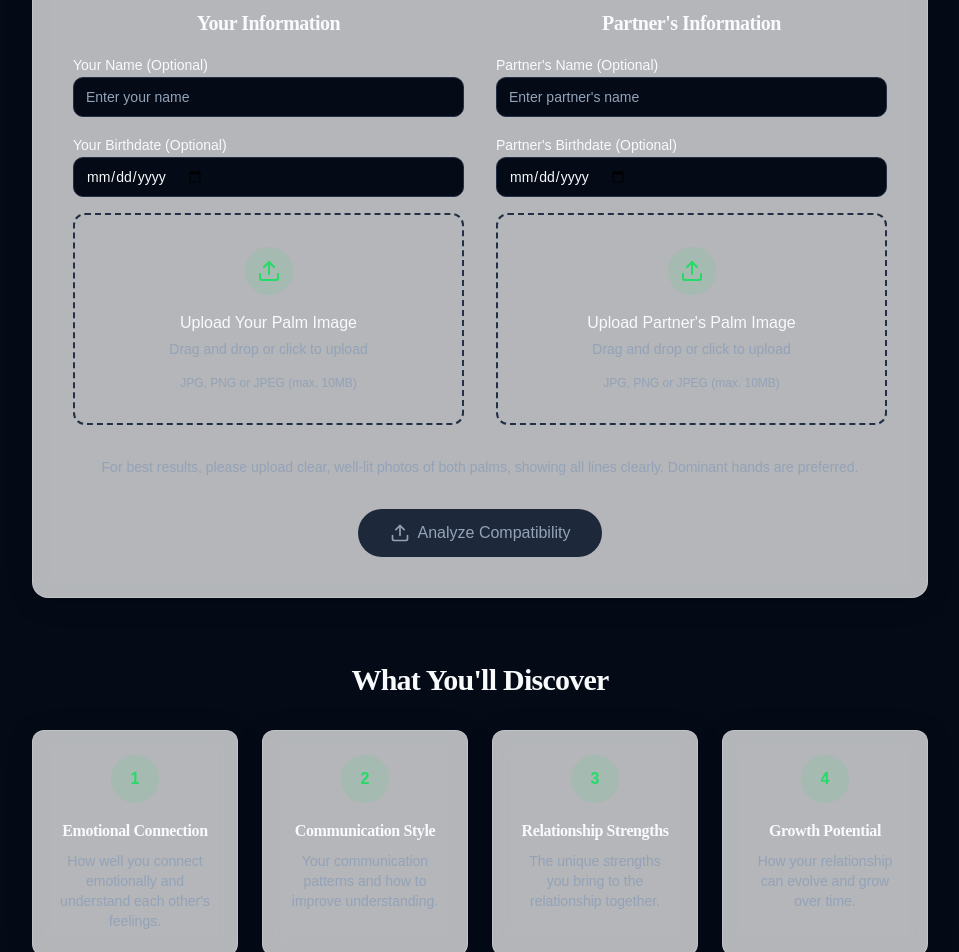
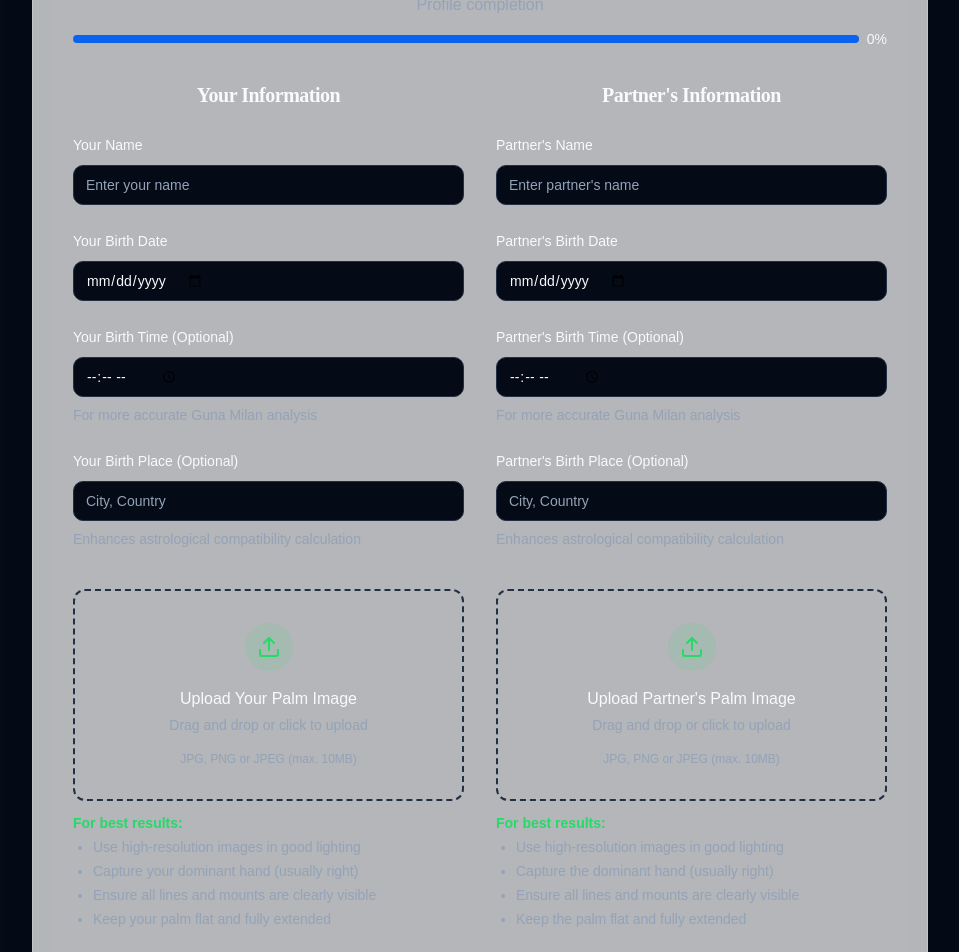
Before and after one commit to DrMamtaSaini/palmistry-connect, a React (Vite) app: page /compatibility in a window 1280 px wide. Shown: the part 760-1712 px from the top of the page, without its empty margins (160-1119 px from the left). Built offline with nearby package versions, Linux system fonts and the light colour scheme.

Commit message:
Add birth details and image instructions
Add form fields for birth details and instructions for palm image quality.

```diff
--- a/src/pages/Compatibility.tsx
+++ b/src/pages/Compatibility.tsx
@@ -12,25 +12,90 @@ import { useToast } from '@/hooks/use-toast';
 import { Alert, AlertDescription, AlertTitle } from '@/components/ui/alert';
 import { Input } from '@/components/ui/input';
 import { Label } from '@/components/ui/label';
+import { Progress } from '@/components/ui/progress';
+import { Form, FormField, FormItem, FormLabel, FormControl, FormDescription, FormMessage } from '@/components/ui/form';
+import { useForm } from 'react-hook-form';
+import { zodResolver } from '@hookform/resolvers/zod';
+import * as z from 'zod';
+
+const birthDetailsSchema = z.object({
+  name: z.string().min(1, "Name is required"),
+  birthDate: z.string().min(1, "Birth date is required"),
+  birthTime: z.string().optional(),
+  birthPlace: z.string().optional(),
+});
+
+const compatibilitySchema = z.object({
+  yourDetails: birthDetailsSchema,
+  partnerDetails: birthDetailsSchema
+});
 
 const Compatibility = () => {
   const [yourPalmImage, setYourPalmImage] = useState<File | null>(null);
   const [partnerPalmImage, setPartnerPalmImage] = useState<File | null>(null);
-  const [yourName, setYourName] = useState<string>('');
-  const [partnerName, setPartnerName] = useState<string>('');
-  const [yourBirthdate, setYourBirthdate] = useState<string>('');
-  const [partnerBirthdate, setPartnerBirthdate] = useState<string>('');
   const [isUploading, setIsUploading] = useState(false);
-  const [compatibilityResult, setCompatibilityResult] = useState<string | null>(null);
   const [error, setError] = useState<string | null>(null);
+  const [completionProgress, setCompletionProgress] = useState(0);
   const { gemini, isConfigured } = useGemini();
   const { toast } = useToast();
   const navigate = useNavigate();
+
+  const form = useForm<z.infer<typeof compatibilitySchema>>({
+    resolver: zodResolver(compatibilitySchema),
+    defaultValues: {
+      yourDetails: {
+        name: '',
+        birthDate: '',
+        birthTime: '',
+        birthPlace: ''
+      },
+      partnerDetails: {
+        name: '',
+        birthDate: '',
+        birthTime: '',
+        birthPlace: ''
+      }
+    }
+  });
 
   useEffect(() => {
     const cleanup = revealAnimation();
     return cleanup;
   }, []);
+
+  useEffect(() => {
+    // Calculate completion progress
+    let progress = 0;
+
+    // Required fields: 2 names, 2 birthdates, 2 images
+    const requiredFields = 6;
+    let completedFields = 0;
+
+    // Check required fields
+    if (form.getValues('yourDetails.name')) completedFields++;
+    if (form.getValues('yourDetails.birthDate')) completedFields++;
+    if (form.getValues('partnerDetails.name')) completedFields++;
+    if (form.getValues('partnerDetails.birthDate')) completedFields++;
+    if (yourPalmImage) completedFields++;
+    if (partnerPalmImage) completedFields++;
+
+    // Optional fields: 2 birthTimes, 2 birthPlaces (these add a small bonus)
+    const optionalFields = 4;
+    let optionalCompleted = 0;
+
+    if (form.getValues('yourDetails.birthTime')) optionalCompleted++;
+    if (form.getValues('yourDetails.birthPlace')) optionalCompleted++;
+    if (form.getValues('partnerDetails.birthTime')) optionalCompleted++;
+    if (form.getValues('partnerDetails.birthPlace')) optionalCompleted++;
+
+    // Calculate base progress from required fields
+    progress = (completedFields / requiredFields) * 85;
+
+    // Add bonus from optional fields
+    progress += (optionalCompleted / optionalFields) * 15;
+
+    setCompletionProgress(Math.round(progress));
+  }, [form.watch(), yourPalmImage, partnerPalmImage]);
 
   const handleYourImageSelect = (file: File) => {
     setYourPalmImage(file);
@@ -42,8 +107,15 @@ const Compatibility = () => {
     setError(null);
   };
 
-  const handleUpload = async () => {
-    if (!yourPalmImage || !partnerPalmImage) return;
+  const onSubmit = async (values: z.infer<typeof compatibilitySchema>) => {
+    if (!yourPalmImage || !partnerPalmImage) {
+      toast({
+        title: "Missing Images",
+        description: "Please upload both palm images for analysis.",
+        variant: "destructive"
+      });
+      return;
+    }
 
     if (!isConfigured || !gemini) {
       toast({
@@ -62,20 +134,28 @@ const Compatibility = () => {
       const yourPalmBase64 = await fileToBase64(yourPalmImage);
       const partnerPalmBase64 = await fileToBase64(partnerPalmImage);
 
-      // Store names and birthdates in sessionStorage for the results page
-      sessionStorage.setItem('yourName', yourName);
-      sessionStorage.setItem('partnerName', partnerName);
-      sessionStorage.setItem('yourBirthdate', yourBirthdate);
-      sessionStorage.setItem('partnerBirthdate', partnerBirthdate);
+      // Store birth details in sessionStorage for the results page
+      sessionStorage.setItem('yourName', values.yourDetails.name);
+      sessionStorage.setItem('partnerName', values.partnerDetails.name);
+      sessionStorage.setItem('yourBirthdate', values.yourDetails.birthDate);
+      sessionStorage.setItem('partnerBirthdate', values.partnerDetails.birthDate);
+      sessionStorage.setItem('yourBirthTime', values.yourDetails.birthTime || '');
+      sessionStorage.setItem('partnerBirthTime', values.partnerDetails.birthTime || '');
+      sessionStorage.setItem('yourBirthPlace', values.yourDetails.birthPlace || '');
+      sessionStorage.setItem('partnerBirthPlace', values.partnerDetails.birthPlace || '');
 
       // Analyze compatibility using Gemini
       const result = await gemini.checkCompatibility(
         yourPalmBase64,
         partnerPalmBase64,
-        yourName || undefined,
-        partnerName || undefined,
-        yourBirthdate || undefined,
-        partnerBirthdate || undefined
+        values.yourDetails.name,
+        values.partnerDetails.name,
+        values.yourDetails.birthDate,
+        values.partnerDetails.birthDate,
+        values.yourDetails.birthTime,
+        values.partnerDetails.birthTime,
+        values.yourDetails.birthPlace,
+        values.partnerDetails.birthPlace
       );
 
       // Store result and navigate to results page
@@ -136,7 +216,15 @@ const Compatibility = () => {
           )}
 
           <div className="max-w-4xl mx-auto glass-panel rounded-2xl p-10 mb-16 reveal">
-            <h2 className="heading-md mb-8 text-center">Upload Palm Images</h2>
+            <h2 className="heading-md mb-4 text-center">Complete Your Compatibility Profile</h2>
+
+            <div className="mb-8">
+              <p className="text-center text-muted-foreground mb-3">Profile completion</p>
+              <div className="flex items-center gap-2">
+                <Progress value={completionProgress} className="h-2" />
+                <span className="text-sm font-medium">{completionProgress}%</span>
+              </div>
+            </div>
 
             {error && (
               <Alert variant="destructive" className="mb-6">
@@ -148,79 +236,184 @@ const Compatibility = () => {
               </Alert>
             )}
 
-            <div className="grid md:grid-cols-2 gap-8 mb-8">
-              <div>
+            <Form {...form}>
+              <form onSubmit={form.handleSubmit(onSubmit)} className="space-y-8">
+                <div className="grid md:grid-cols-2 gap-8">
+                  {/* Your Information */}
+                  <div className="space-y-6">
                     <h3 className="text-xl font-semibold mb-4 text-center">Your Information</h3>
-                <div className="space-y-4 mb-4">
-                  <div>
-                    <Label htmlFor="yourName">Your Name (Optional)</Label>
-                    <Input
-                      id="yourName"
-                      placeholder="Enter your name"
-                      value={yourName}
-                      onChange={(e) => setYourName(e.target.value)}
+
+                    <FormField
+                      control={form.control}
+                      name="yourDetails.name"
+                      render={({ field }) => (
+                        <FormItem>
+                          <FormLabel>Your Name</FormLabel>
+                          <FormControl>
+                            <Input placeholder="Enter your name" {...field} />
+                          </FormControl>
+                          <FormMessage />
+                        </FormItem>
+                      )}
                     />
-                  </div>
-                  <div>
-                    <Label htmlFor="yourBirthdate">Your Birthdate (Optional)</Label>
-                    <Input
-                      id="yourBirthdate"
-                      type="date"
-                      value={yourBirthdate}
-                      onChange={(e) => setYourBirthdate(e.target.value)}
+
+                    <FormField
+                      control={form.control}
+                      name="yourDetails.birthDate"
+                      render={({ field }) => (
+                        <FormItem>
+                          <FormLabel>Your Birth Date</FormLabel>
+                          <FormControl>
+                            <Input type="date" {...field} />
+                          </FormControl>
+                          <FormMessage />
+                        </FormItem>
+                      )}
                     />
-                  </div>
-                </div>
+
+                    <FormField
+                      control={form.control}
+                      name="yourDetails.birthTime"
+                      render={({ field }) => (
+                        <FormItem>
+                          <FormLabel>Your Birth Time (Optional)</FormLabel>
+                          <FormControl>
+                            <Input type="time" {...field} />
+                          </FormControl>
+                          <FormDescription>
+                            For more accurate Guna Milan analysis
+                          </FormDescription>
+                          <FormMessage />
+                        </FormItem>
+                      )}
+                    />
+
+                    <FormField
+                      control={form.control}
+                      name="yourDetails.birthPlace"
+                      render={({ field }) => (
+                        <FormItem>
+                          <FormLabel>Your Birth Place (Optional)</FormLabel>
+                          <FormControl>
+                            <Input placeholder="City, Country" {...field} />
+                          </FormControl>
+                          <FormDescription>
+                            Enhances astrological compatibility calculation
+                          </FormDescription>
+                          <FormMessage />
+                        </FormItem>
+                      )}
+                    />
+
+                    <div className="pt-4">
                       <ImageUploader
                         onImageSelect={handleYourImageSelect}
                         label="Upload Your Palm Image"
                         imagePreviewClassName="aspect-[3/4]"
                       />
+                      <div className="mt-3 text-sm text-muted-foreground">
+                        <p className="font-semibold text-primary">For best results:</p>
+                        <ul className="list-disc pl-5 space-y-1 mt-1">
+                          <li>Use high-resolution images in good lighting</li>
+                          <li>Capture your dominant hand (usually right)</li>
+                          <li>Ensure all lines and mounts are clearly visible</li>
+                          <li>Keep your palm flat and fully extended</li>
+                        </ul>
+                      </div>
+                    </div>
                   </div>
 
-              <div>
+                  {/* Partner's Information */}
+                  <div className="space-y-6">
                     <h3 className="text-xl font-semibold mb-4 text-center">Partner's Information</h3>
-                <div className="space-y-4 mb-4">
-                  <div>
-                    <Label htmlFor="partnerName">Partner's Name (Optional)</Label>
-                    <Input
-                      id="partnerName"
-                      placeholder="Enter partner's name"
-                      value={partnerName}
-                      onChange={(e) => setPartnerName(e.target.value)}
+
+                    <FormField
+                      control={form.control}
+                      name="partnerDetails.name"
+                      render={({ field }) => (
+                        <FormItem>
+                          <FormLabel>Partner's Name</FormLabel>
+                          <FormControl>
+                            <Input placeholder="Enter partner's name" {...field} />
+                          </FormControl>
+                          <FormMessage />
+                        </FormItem>
+                      )}
                     />
-                  </div>
-                  <div>
-                    <Label htmlFor="partnerBirthdate">Partner's Birthdate (Optional)</Label>
-                    <Input
-                      id="partnerBirthdate"
-                      type="date"
-                      value={partnerBirthdate}
-                      onChange={(e) => setPartnerBirthdate(e.target.value)}
+
+                    <FormField
+                      control={form.control}
+                      name="partnerDetails.birthDate"
+                      render={({ field }) => (
+                        <FormItem>
+                          <FormLabel>Partner's Birth Date</FormLabel>
+                          <FormControl>
+                            <Input type="date" {...field} />
+                          </FormControl>
+                          <FormMessage />
+                        </FormItem>
+                      )}
                     />
-                  </div>
-                </div>
+
+                    <FormField
+                      control={form.control}
+                      name="partnerDetails.birthTime"
+                      render={({ field }) => (
+                        <FormItem>
+                          <FormLabel>Partner's Birth Time (Optional)</FormLabel>
+                          <FormControl>
+                            <Input type="time" {...field} />
+                          </FormControl>
+                          <FormDescription>
+                            For more accurate Guna Milan analysis
+                          </FormDescription>
+                          <FormMessage />
+                        </FormItem>
+                      )}
+                    />
+
+                    <FormField
+                      control={form.control}
+                      name="partnerDetails.birthPlace"
+                      render={({ field }) => (
+                        <FormItem>
+                          <FormLabel>Partner's Birth Place (Optional)</FormLabel>
+                          <FormControl>
+                            <Input placeholder="City, Country" {...field} />
+                          </FormControl>
+                          <FormDescription>
+                            Enhances astrological compatibility calculation
+                          </FormDescription>
+                          <FormMessage />
+                        </FormItem>
+                      )}
+                    />
+
+                    <div className="pt-4">
                       <ImageUploader
                         onImageSelect={handlePartnerImageSelect}
                         label="Upload Partner's Palm Image"
                         imagePreviewClassName="aspect-[3/4]"
                       />
+                      <div className="mt-3 text-sm text-muted-foreground">
+                        <p className="font-semibold text-primary">For best results:</p>
+                        <ul className="list-disc pl-5 space-y-1 mt-1">
+                          <li>Use high-resolution images in good lighting</li>
+                          <li>Capture the dominant hand (usually right)</li>
+                          <li>Ensure all lines and mounts are clearly visible</li>
+                          <li>Keep the palm flat and fully extended</li>
+                        </ul>
+                      </div>
+                    </div>
                   </div>
                 </div>
 
-            <div className="text-center mb-8">
-              <p className="text-muted-foreground text-sm">
-                For best results, please upload clear, well-lit photos of both palms,
-                showing all lines clearly. Dominant hands are preferred.
-              </p>
-            </div>
-
-            <div className="flex justify-center">
+                <div className="text-center mt-8">
                   <button
-                onClick={handleUpload}
+                    type="submit"
                     disabled={!yourPalmImage || !partnerPalmImage || isUploading || !isConfigured}
                     className={`
-                  px-8 py-3 rounded-full text-base font-medium flex items-center transition-all
+                      px-8 py-3 rounded-full text-base font-medium flex items-center transition-all mx-auto
                       ${(!yourPalmImage || !partnerPalmImage || !isConfigured)
                         ? 'bg-muted text-muted-foreground cursor-not-allowed'
                         : 'bg-primary text-primary-foreground hover:bg-primary/90'
@@ -242,7 +435,12 @@ const Compatibility = () => {
                       </>
                     )}
                   </button>
+                  <p className="text-sm text-muted-foreground mt-4">
+                    More complete birth details result in a more accurate compatibility analysis.
+                  </p>
                 </div>
+              </form>
+            </Form>
           </div>
 
           <div className="max-w-4xl mx-auto reveal">
@@ -253,32 +451,32 @@ const Compatibility = () => {
                 <div className="w-12 h-12 rounded-full bg-primary/10 flex items-center justify-center text-primary mx-auto mb-4">
                   <span className="font-bold">1</span>
                 </div>
-                <h3 className="font-semibold mb-2">Emotional Connection</h3>
-                <p className="text-sm text-muted-foreground">How well you connect emotionally and understand each other's feelings.</p>
+                <h3 className="font-semibold mb-2">Vedic Guna Milan</h3>
+                <p className="text-sm text-muted-foreground">Traditional 36-point compatibility score based on birth details.</p>
               </div>
 
               <div className="glass-panel p-6 rounded-xl text-center">
                 <div className="w-12 h-12 rounded-full bg-primary/10 flex items-center justify-center text-primary mx-auto mb-4">
                   <span className="font-bold">2</span>
                 </div>
-                <h3 className="font-semibold mb-2">Communication Style</h3>
-                <p className="text-sm text-muted-foreground">Your communication patterns and how to improve understanding.</p>
+                <h3 className="font-semibold mb-2">Palm Line Analysis</h3>
+                <p className="text-sm text-muted-foreground">Detailed assessment of key palm lines and their compatibility.</p>
               </div>
 
               <div className="glass-panel p-6 rounded-xl text-center">
                 <div className="w-12 h-12 rounded-full bg-primary/10 flex items-center justify-center text-primary mx-auto mb-4">
                   <span className="font-bold">3</span>
                 </div>
-                <h3 className="font-semibold mb-2">Relationship Strengths</h3>
-                <p className="text-sm text-muted-foreground">The unique strengths you bring to the relationship together.</p>
+                <h3 className="font-semibold mb-2">Element Compatibilities</h3>
+                <p className="text-sm text-muted-foreground">How your hand elements interact for relationship harmony.</p>
               </div>
 
               <div className="glass-panel p-6 rounded-xl text-center">
                 <div className="w-12 h-12 rounded-full bg-primary/10 flex items-center justify-center text-primary mx-auto mb-4">
                   <span className="font-bold">4</span>
                 </div>
-                <h3 className="font-semibold mb-2">Growth Potential</h3>
-                <p className="text-sm text-muted-foreground">How your relationship can evolve and grow over time.</p>
+                <h3 className="font-semibold mb-2">Custom Recommendations</h3>
+                <p className="text-sm text-muted-foreground">Personalized advice for strengthening your relationship.</p>
               </div>
             </div>
           </div>
```
Lines whose indentation alone changed are shown as unchanged.
